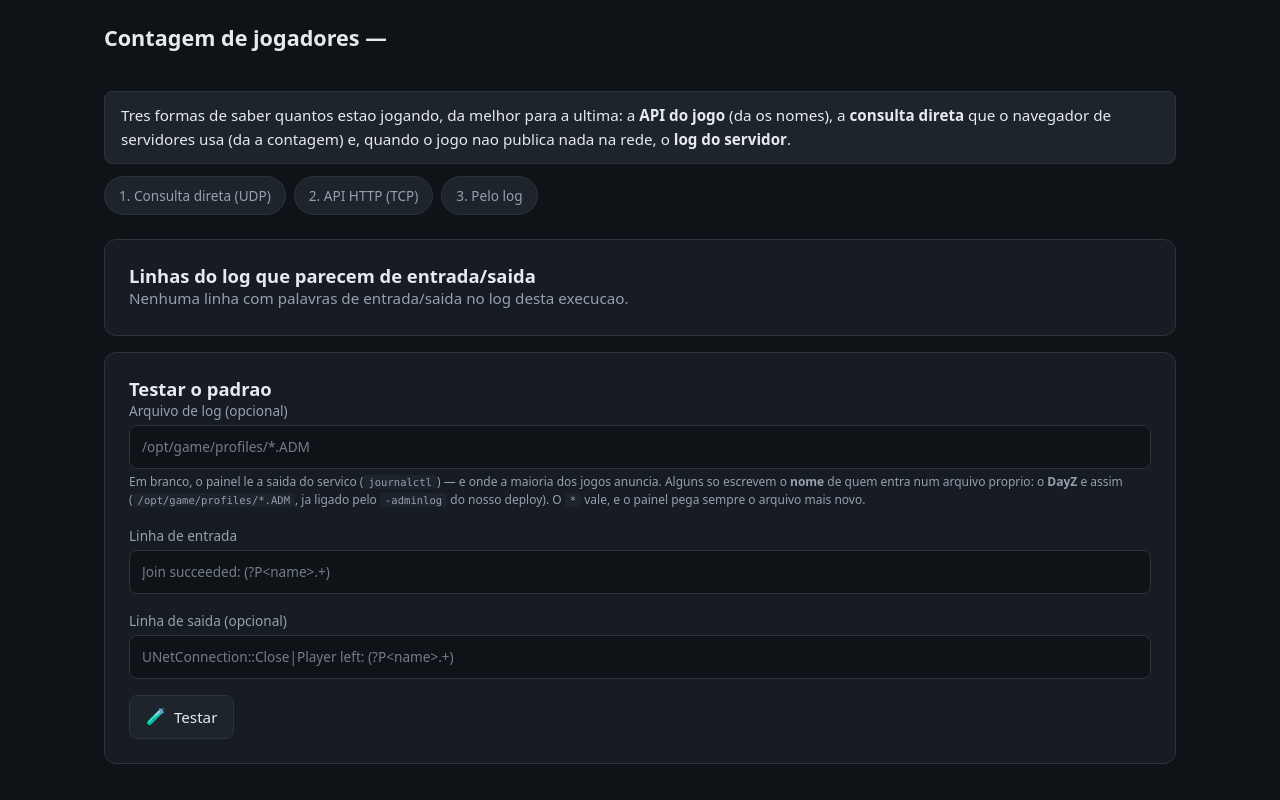
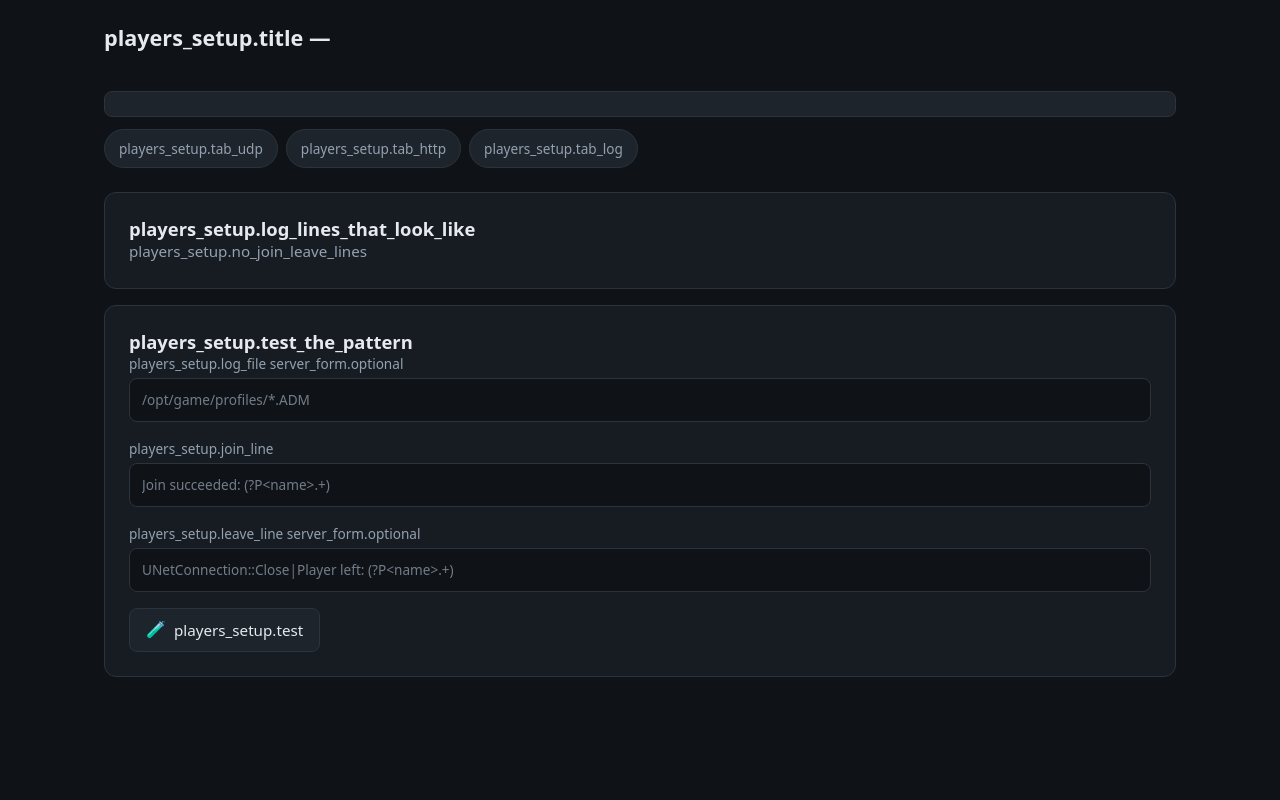
Before and after one commit to ocristopfer/game-server-deploy, a Python web app: template src/gamepanel/templates/players_setup.html in a window 1280 px wide. Run offline with Jinja, Linux system fonts and the light colour scheme; the template is opened without the code that fills it, so the values that code supplies are empty.

Commit message:
i18n(gamepanel): o assistente de contagem de jogadores, o ultimo template
66 chaves, quase todas de prosa: este e o arquivo que EXPLICA por que a conta
de jogadores falha (API que vem desligada de fabrica, jogo que abre porta UDP e
nao fala A2S, nome que so existe no log do DayZ). Texto meio traduzido aqui
seria pior do que nenhum.

O aviso de "nao publica consulta UDP" tem duas chaves, uma para uma porta e
outra para varias: plural e por idioma, nao um 's' colado no fim do numero.

582 chaves, paridade pt/en. As tres abas conferidas nos dois idiomas.

Co-Authored-By: Claude Opus 5 (1M context) <noreply@anthropic.com>

```diff
--- a/src/gamepanel/templates/players_setup.html
+++ b/src/gamepanel/templates/players_setup.html
@@ -3,52 +3,43 @@
 {% import "components/servidor.html" as srv with context %}
 {% block title %}{{ _('players_setup.title') }} &mdash; {{ server.name }}{% endblock %}
 {% block content %}
-{{ ui.cabecalho("Contagem de jogadores — " ~ server.name) }}
+{{ ui.cabecalho(_('players_setup.title') ~ ' — ' ~ server.name) }}
 {{ srv.abas(server, "visao") }}
 
-<div class="flash">
-  Tres formas de saber quantos estao jogando, da melhor para a ultima:
-  a <strong>API do jogo</strong> (da os nomes), a <strong>consulta direta</strong>
-  que o navegador de servidores usa (da a contagem) e, quando o jogo nao publica nada
-  na rede, o <strong>log do servidor</strong>.
-</div>
+<div class="flash">{{ _h('players_setup.intro') }}</div>
 
-<nav class="tabs" aria-label="Como contar">
+<nav class="tabs" aria-label="{{ _('players_setup.how_to_count') }}">
   <a class="tabs__item" href="{{ url_for('players_setup', sid=server.id, aba='porta') }}"
-     {% if aba == 'porta' %}aria-current="page"{% endif %}>1. Consulta direta (UDP)</a>
+     {% if aba == 'porta' %}aria-current="page"{% endif %}>{{ _('players_setup.tab_udp') }}</a>
   <a class="tabs__item" href="{{ url_for('players_setup', sid=server.id, aba='http') }}"
-     {% if aba == 'http' %}aria-current="page"{% endif %}>2. API HTTP (TCP)</a>
+     {% if aba == 'http' %}aria-current="page"{% endif %}>{{ _('players_setup.tab_http') }}</a>
   <a class="tabs__item" href="{{ url_for('players_setup', sid=server.id, aba='log') }}"
-     {% if aba == 'log' %}aria-current="page"{% endif %}>3. Pelo log</a>
+     {% if aba == 'log' %}aria-current="page"{% endif %}>{{ _('players_setup.tab_log') }}</a>
 </nav>
 
 {% if aba == 'porta' %}
 <div class="card">
-  <h2>Portas testadas</h2>
-  <p class="muted small">
-    O painel leu de <code>/proc</code> quais portas UDP estao abertas dentro do container
-    e <strong>qual processo abriu cada uma</strong>, e mandou um <code>A2S_INFO</code> em
-    todas. As detectadas vem primeiro; as marcadas como <em>chute</em> nao estavam abertas
-    e so servem para quando o servidor esta parado.
-  </p>
+  <h2>{{ _('players_setup.ports_tested') }}</h2>
+  <p class="muted small">{{ _h('players_setup.ports_tested_hint') }}</p>
   {% if aviso %}<p class="flash error">{{ aviso }}</p>{% endif %}
   <div class="table-wrap"><table class="jobs">
-    <thead><tr><th>Porta</th><th>Aberta por</th><th>Resposta</th><th>Servidor</th><th></th></tr></thead>
+    <thead><tr><th>{{ _('players_setup.port') }}</th><th>{{ _('players_setup.opened_by') }}</th>
+      <th>{{ _('players_setup.answer') }}</th><th>{{ _('players_setup.server') }}</th><th></th></tr></thead>
     <tbody>
       {% for p in portas %}
       <tr>
         <td><code>{{ p.port }}/udp</code></td>
         <td class="muted small">
           {%- if p.origem == 'detectada' %}<code>{{ p.proc }}</code> (pid {{ p.pid }})
-            {%- if p.infra %} &mdash; infra, nao e o jogo{% endif %}
-          {%- elif p.origem == 'sem-dono' %}aberta, sem processo dono neste container
-          {%- else %}nao estava aberta (chute){% endif -%}
+            {%- if p.infra %} &mdash; {{ _('players_setup.infra_not_the_game') }}{% endif %}
+          {%- elif p.origem == 'sem-dono' %}{{ _('players_setup.open_no_owner') }}
+          {%- else %}{{ _('players_setup.was_not_open') }}{% endif -%}
         </td>
         <td>
           {% if p.ok %}
-            <span class="badge on">{{ p.players }}{% if p.max_players %}/{{ p.max_players }}{% endif %} jogadores</span>
+            <span class="badge on">{{ p.players }}{% if p.max_players %}/{{ p.max_players }}{% endif %} {{ _('charts.players') | lower }}</span>
           {% else %}
-            <span class="muted small">{{ p.error or 'sem resposta' }}</span>
+            <span class="muted small">{{ p.error or _('players_setup.no_answer') }}</span>
           {% endif %}
         </td>
         <td class="muted">{{ p.server_name or '-' }}</td>
@@ -58,71 +49,56 @@
             <input type="hidden" name="csrf" value="{{ csrf_token() }}">
             <input type="hidden" name="player_source" value="a2s">
             <input type="hidden" name="query_port" value="{{ p.port }}">
-            {{ ui.botao("Usar esta", variante="primary") }}
+            {{ ui.botao(_('players_setup.use_this'), variante="primary") }}
           </form>
           {% endif %}
         </td>
       </tr>
       {% else %}
-      <tr><td colspan="5" class="muted">Nenhuma porta para testar.</td></tr>
+      <tr><td colspan="5" class="muted">{{ _('players_setup.no_port_to_test') }}</td></tr>
       {% endfor %}
     </tbody>
   </table></div>
   {% if udp_mudas %}
-  <p class="flash">
-    <strong>Este jogo nao publica consulta UDP.</strong> O processo do servidor abriu
-    {{ udp_do_jogo }} porta{{ 's' if udp_do_jogo > 1 }} UDP e
-    nenhuma respondeu ao <code>A2S_INFO</code> &mdash; nao e porta errada nem firewall:
-    sao as portas do proprio jogo, e elas nao falam o protocolo. A contagem que aparece
-    no navegador do jogo, quando existe, vem do servico da Steam/Epic e nao do servidor.
-    Confira a aba <a href="{{ url_for('players_setup', sid=server.id, aba='http') }}">API
-    HTTP</a> (varios jogos trocaram a query UDP por uma API em TCP) e, se ali tambem nao
-    houver nada, a contagem so pode sair do
-    <a href="{{ url_for('players_setup', sid=server.id, aba='log') }}">log</a>.
-  </p>
+  {# Plural e por idioma: duas chaves, e nao um 's' colado no fim do numero. #}
+  <p class="flash">{{ _h('players_setup.no_udp_query_one' if udp_do_jogo == 1
+                         else 'players_setup.no_udp_query_many', n=udp_do_jogo,
+                         url_http=url_for('players_setup', sid=server.id, aba='http'),
+                         url_log=url_for('players_setup', sid=server.id, aba='log')) }}</p>
   {% else %}
-  <p class="muted small">
-    Nenhuma respondeu? Veja a aba
-    <a href="{{ url_for('players_setup', sid=server.id, aba='http') }}">API HTTP</a> &mdash;
-    varios jogos trocaram a query UDP por uma API de administracao em TCP.
-  </p>
+  <p class="muted small">{{ _h('players_setup.none_answered',
+                               url=url_for('players_setup', sid=server.id, aba='http')) }}</p>
   {% endif %}
 </div>
 
 {% elif aba == 'http' %}
 <div class="card">
-  <h2>Portas TCP que responderam HTTP</h2>
-  <p class="muted small">
-    O painel leu de <code>/proc</code> as portas TCP em <code>LISTEN</code> dentro do
-    container e <strong>qual processo abriu cada uma</strong>, e bateu nelas por HTTP
-    <strong>de dentro do proprio container</strong> &mdash; essas APIs costumam escutar so
-    em <code>127.0.0.1</code>, e e assim que elas devem continuar. Um <code>401</code>
-    tambem e um bom sinal: existe API ali, ela so quer senha. Confira a coluna
-    &quot;Aberta por&quot;: se nao for o processo do jogo, nao e a API dele.
-  </p>
+  <h2>{{ _('players_setup.tcp_answered_http') }}</h2>
+  <p class="muted small">{{ _h('players_setup.tcp_hint') }}</p>
   {% if aviso %}<p class="flash error">{{ aviso }}</p>{% endif %}
   <div class="table-wrap"><table class="jobs">
-    <thead><tr><th>Endereco</th><th>Aberta por</th><th>Status</th><th>Tipo</th><th></th></tr></thead>
+    <thead><tr><th>{{ _('players_setup.address') }}</th><th>{{ _('players_setup.opened_by') }}</th>
+      <th>{{ _('players_setup.status') }}</th><th>{{ _('players_setup.kind') }}</th><th></th></tr></thead>
     <tbody>
       {% for a in achados %}
       <tr>
         <td><code>{{ a.scheme }}://127.0.0.1:{{ a.port }}{{ a.path }}</code></td>
         <td class="muted small">
           {%- if a.origem == 'detectada' %}<code>{{ a.proc }}</code> (pid {{ a.pid }})
-            {%- if a.infra %} &mdash; infra, nao e o jogo{% endif %}
-          {%- elif a.origem == 'sem-dono' %}aberta, sem processo dono neste container
-          {%- else %}nao estava aberta (chute){% endif -%}
+            {%- if a.infra %} &mdash; {{ _('players_setup.infra_not_the_game') }}{% endif %}
+          {%- elif a.origem == 'sem-dono' %}{{ _('players_setup.open_no_owner') }}
+          {%- else %}{{ _('players_setup.was_not_open') }}{% endif -%}
         </td>
         <td>
-          {% if a.generico %}<span class="muted">{{ a.status }} em tudo</span>
+          {% if a.generico %}<span class="muted">{{ _('players_setup.same_on_everything', status=a.status) }}</span>
           {% elif a.status == 200 %}<span class="badge on">200</span>
-          {% elif a.status in (401, 403) %}<span class="badge">{{ a.status }} pede senha</span>
+          {% elif a.status in (401, 403) %}<span class="badge">{{ _('players_setup.asks_for_password', status=a.status) }}</span>
           {% else %}<span class="muted">{{ a.status }}</span>{% endif %}
         </td>
         <td class="muted small">{{ a.content_type }}</td>
         <td>
           {% if a.generico %}
-            <span class="muted small">fala HTTP, mas nao e API de jogo</span>
+            <span class="muted small">{{ _('players_setup.http_but_not_a_game_api') }}</span>
           {% else %}
             {# POST, e nao um link: entre os campos que precisam sobreviver ao clique
                esta a senha de admin do jogo, e na URL ela ficaria no historico do
@@ -134,129 +110,98 @@
               {% for campo, valor in http.items() if campo != 'http_url' %}
               <input type="hidden" name="{{ campo }}" value="{{ valor }}">
               {% endfor %}
-              {{ ui.botao("Usar esta URL", variante="ghost") }}
+              {{ ui.botao(_('players_setup.use_this_url'), variante="ghost") }}
             </form>
           {% endif %}
         </td>
       </tr>
       {% else %}
-      <tr><td colspan="5" class="muted">Nenhuma porta TCP respondeu HTTP.</td></tr>
+      <tr><td colspan="5" class="muted">{{ _('players_setup.no_tcp_answered_http') }}</td></tr>
       {% endfor %}
     </tbody>
   </table></div>
   {% if mudas %}
   <p class="muted small">
-    Sem resposta HTTP em:
+    {{ _('players_setup.no_http_answer_on') }}
     {%- for p in mudas %} <code>{{ p.port }}/tcp</code>
       {%- if p.proc %} (<code>{{ p.proc }}</code>){% endif %}{% if not loop.last %},{% endif %}
     {%- endfor %}.
   </p>
   {% endif %}
   {% if not tem_api %}
-  <p class="flash">
-    <strong>Nenhuma API de jogo respondeu.</strong> Quase sempre e porque ela vem
-    <em>desligada</em> de fabrica e precisa ser ligada na configuracao do servidor &mdash;
-    a porta so passa a existir depois disso. No <strong>Palworld</strong>, no
-    <code>PalWorldSettings.ini</code> (dentro de <code>OptionSettings=(...)</code>):
-    <code>RESTAPIEnabled=True</code>, <code>RESTAPIPort=8212</code> e uma
-    <code>AdminPassword</code> forte. Pare o servidor, edite, suba de novo e recarregue
-    esta pagina. Se o jogo simplesmente nao tem API (RuneScape Dragonwilds nao tem),
-    use a aba <a href="{{ url_for('players_setup', sid=server.id, aba='log') }}">Pelo log</a>.
-  </p>
+  <p class="flash">{{ _h('players_setup.no_game_api',
+                         url=url_for('players_setup', sid=server.id, aba='log')) }}</p>
   {% endif %}
 </div>
 
 <div class="card">
-  <h2>Testar a chamada</h2>
+  <h2>{{ _('players_setup.test_the_call') }}</h2>
   {# POST de proposito: este formulario carrega a senha de admin do jogo (Autenticacao e
      Corpo JSON do login). Num GET ela iria na barra de enderecos. #}
   <form method="post" action="{{ url_for('players_setup', sid=server.id) }}">
     <input type="hidden" name="csrf" value="{{ csrf_token() }}">
     <input type="hidden" name="aba" value="http">
     <input type="hidden" name="testar" value="1">
-    <label>URL
+    <label>{{ _('players_setup.url') }}
       <input name="http_url" value="{{ http.http_url }}" spellcheck="false"
              placeholder="http://127.0.0.1:8212/v1/api/players">
-      <small>
-        Sempre <code>127.0.0.1</code>: a chamada sai de dentro do container, pelo mesmo
-        SSH do resto do painel. Nao precisa abrir nada no roteador.
-      </small>
+      <small>{{ _h('players_setup.url_hint') }}</small>
     </label>
     <div class="row">
-      <label>Autenticacao <span class="muted">(opcional)</span>
+      <label>{{ _('players_setup.auth') }} <span class="muted">{{ _('server_form.optional') }}</span>
         <input name="http_auth" value="{{ http.http_auth }}" spellcheck="false"
                placeholder="basic:admin:senha-de-admin">
-        <small>
-          <code>basic:usuario:senha</code>, <code>bearer:token</code> ou um cabecalho
-          <code>Authorization</code> pronto. Palworld: <code>basic:admin:</code> + a
-          <code>AdminPassword</code> do <code>PalWorldSettings.ini</code>.
-          Para API que autentica por outro cabecalho, use
-          <code>header:Nome: valor</code> &mdash; o TeamSpeak pede
-          <code>header:x-api-key: SUA-CHAVE</code>.
-        </small>
+        <small>{{ _h('players_setup.auth_hint') }}</small>
       </label>
-      <label>Corpo JSON <span class="muted">(opcional)</span>
+      <label>{{ _('players_setup.json_body') }} <span class="muted">{{ _('server_form.optional') }}</span>
         <input name="http_body" value="{{ http.http_body }}" spellcheck="false"
                placeholder='{"function":"QueryServerState"}'>
-        <small>Preenchido, a chamada vira <code>POST</code>. Vazio, e um <code>GET</code>.</small>
+        <small>{{ _h('players_setup.json_body_hint') }}</small>
       </label>
     </div>
     <div class="row">
-      <label>Caminho da lista <span class="muted">(opcional)</span>
+      <label>{{ _('players_setup.list_path') }} <span class="muted">{{ _('server_form.optional') }}</span>
         <input name="http_list_path" value="{{ http.http_list_path }}" spellcheck="false"
                placeholder="players">
       </label>
-      <label>Caminho da contagem <span class="muted">(opcional)</span>
+      <label>{{ _('players_setup.count_path') }} <span class="muted">{{ _('server_form.optional') }}</span>
         <input name="http_count_path" value="{{ http.http_count_path }}" spellcheck="false"
                placeholder="data.serverGameState.numConnectedPlayers">
       </label>
     </div>
 
-    <h3>Login automatico <span class="muted">(opcional)</span></h3>
-    <p class="muted small">
-      Para APIs cujo token <strong>expira</strong> — a do Satisfactory e assim. Preenchendo
-      estes tres campos, o painel troca a senha por um token sozinho, guarda, e quando a API
-      responder <code>401</code> ele refaz o login e repete a consulta. Deixe a
-      <em>Autenticacao</em> acima vazia: quem manda o cabecalho passa a ser o token obtido aqui.
-    </p>
+    <h3>{{ _('players_setup.auto_login') }} <span class="muted">{{ _('server_form.optional') }}</span></h3>
+    <p class="muted small">{{ _h('players_setup.auto_login_hint') }}</p>
     <div class="row">
-      <label>URL de login
+      <label>{{ _('players_setup.login_url') }}
         <input name="http_login_url" value="{{ http.http_login_url }}" spellcheck="false"
                placeholder="https://127.0.0.1:7787/api/v1">
       </label>
-      <label>Caminho do token
+      <label>{{ _('players_setup.token_path') }}
         <input name="http_token_path" value="{{ http.http_token_path }}" spellcheck="false"
                placeholder="data.authenticationToken">
       </label>
     </div>
-    <label>Corpo JSON do login
+    <label>{{ _('players_setup.login_json_body') }}
       <input name="http_login_body" value="{{ http.http_login_body }}" spellcheck="false"
              placeholder='{"function":"PasswordLogin","data":{"password":"SENHA","minimumPrivilegeLevel":"Administrator"}}'>
-      <small>
-        Satisfactory: a senha e a de <strong>admin</strong> definida no cliente ao reivindicar
-        o servidor. O corpo vai para a mesma API, sem cabecalho de autenticacao.
-      </small>
+      <small>{{ _h('players_setup.login_json_body_hint') }}</small>
     </label>
-    <p class="muted small">
-      Deixe os dois caminhos vazios primeiro: o painel procura sozinho uma lista de
-      jogadores e, se nao achar, um numero em chaves conhecidas
-      (<code>currentplayernum</code>, <code>numPlayers</code>, ...). So preencha se ele errar
-      &mdash; a resposta crua aparece abaixo para voce ver o nome certo do campo.
-    </p>
+    <p class="muted small">{{ _h('players_setup.leave_paths_empty') }}</p>
     <div class="form-actions">
-      {{ ui.botao("Testar", icone="🧪") }}
+      {{ ui.botao(_('players_setup.test'), icone="🧪") }}
     </div>
   </form>
 
   {% if erro_http %}<p class="flash error">{{ erro_http }}</p>{% endif %}
   {% if teste_http %}
     <div class="flash ok">
-      Resultado: <strong>{{ teste_http.players }}</strong>
-      {%- if teste_http.max_players %}/{{ teste_http.max_players }}{% endif %} jogador(es)
+      {{ _('players_setup.result') }} <strong>{{ teste_http.players }}</strong>
+      {%- if teste_http.max_players %}/{{ teste_http.max_players }}{% endif %} {{ _('players_setup.players_count') }}
       {%- if teste_http.list %} &mdash; {{ teste_http.list | map(attribute='name') | join(', ') }}{% endif %}
     </div>
     <details>
-      <summary class="muted small">Resposta crua da API</summary>
+      <summary class="muted small">{{ _('players_setup.raw_api_answer') }}</summary>
       <pre class="log">{{ teste_http.amostra }}</pre>
     </details>
     <form method="post" action="{{ url_for('players_use', sid=server.id) }}">
@@ -265,74 +210,60 @@
       {% for campo, valor in http.items() %}
       <input type="hidden" name="{{ campo }}" value="{{ valor }}">
       {% endfor %}
-      {{ ui.botao("Usar esta API", variante="primary", bloco=true) }}
+      {{ ui.botao(_('players_setup.use_this_api'), variante="primary", bloco=true) }}
     </form>
-    <p class="muted small">
-      A senha da API fica guardada no banco do painel em texto puro (e ela precisa ir
-      no cabecalho de cada chamada). Trate <code>panel.db</code> como segredo.
-    </p>
+    <p class="muted small">{{ _h('players_setup.password_in_plain_text') }}</p>
   {% endif %}
 </div>
 
 {% else %}
 <div class="card">
-  <h2>Linhas do log que parecem de entrada/saida</h2>
+  <h2>{{ _('players_setup.log_lines_that_look_like') }}</h2>
   {% if erro_log %}<p class="flash error">{{ erro_log }}</p>{% endif %}
   {% if amostras %}
     <pre class="log">{% for l in amostras %}{{ l }}
 {% endfor %}</pre>
-    <p class="muted small">
-      Ache a linha que aparece quando alguem entra e a que aparece quando alguem sai,
-      e escreva os padroes abaixo. Use <code>(?P&lt;name&gt;.+)</code> onde estiver o nome
-      do jogador &mdash; com o nome nos dois padroes o painel lista quem esta online;
-      sem ele, mostra so a contagem.
-    </p>
+    <p class="muted small">{{ _h('players_setup.find_the_lines') }}</p>
   {% else %}
-    <p class="muted">Nenhuma linha com palavras de entrada/saida no log desta execucao.</p>
+    <p class="muted">{{ _('players_setup.no_join_leave_lines') }}</p>
   {% endif %}
 </div>
 
 <div class="card">
-  <h2>Testar o padrao</h2>
+  <h2>{{ _('players_setup.test_the_pattern') }}</h2>
   <form method="post" action="{{ url_for('players_setup', sid=server.id) }}">
     <input type="hidden" name="csrf" value="{{ csrf_token() }}">
     <input type="hidden" name="aba" value="log">
     <input type="hidden" name="testar" value="1">
-    <label>Arquivo de log <span class="muted">(opcional)</span>
+    <label>{{ _('players_setup.log_file') }} <span class="muted">{{ _('server_form.optional') }}</span>
       <input name="log_path" value="{{ log_path }}" spellcheck="false"
              placeholder="/opt/game/profiles/*.ADM">
-      <small>
-        Em branco, o painel le a saida do servico (<code>journalctl</code>) &mdash; e onde
-        a maioria dos jogos anuncia. Alguns so escrevem o <strong>nome</strong> de quem
-        entra num arquivo proprio: o <strong>DayZ</strong> e assim
-        (<code>/opt/game/profiles/*.ADM</code>, ja ligado pelo <code>-adminlog</code> do
-        nosso deploy). O <code>*</code> vale, e o painel pega sempre o arquivo mais novo.
-      </small>
+      <small>{{ _h('players_setup.log_file_hint') }}</small>
     </label>
-    <label>Linha de entrada
+    <label>{{ _('players_setup.join_line') }}
       <input name="join_re" value="{{ join_re }}" spellcheck="false"
              placeholder="Join succeeded: (?P&lt;name&gt;.+)">
     </label>
-    <label>Linha de saida <span class="muted">(opcional)</span>
+    <label>{{ _('players_setup.leave_line') }} <span class="muted">{{ _('server_form.optional') }}</span>
       <input name="leave_re" value="{{ leave_re }}" spellcheck="false"
              placeholder="UNetConnection::Close|Player left: (?P&lt;name&gt;.+)">
     </label>
     <div class="form-actions">
-      {{ ui.botao("Testar", icone="🧪") }}
+      {{ ui.botao(_('players_setup.test'), icone="🧪") }}
     </div>
   </form>
 
   {% if teste %}
     <div class="flash {{ 'ok' if teste.players else '' }}">
-      Resultado: <strong>{{ teste.players }}</strong> jogador(es) online agora
+      {{ _('players_setup.result') }} <strong>{{ teste.players }}</strong> {{ _('players_setup.players_online_now') }}
       {% if teste.list %} &mdash; {{ teste.list | map(attribute='name') | join(', ') }}{% endif %}
     </div>
     {% if teste.casaram %}
-      <p class="muted small">Ultimas linhas que casaram com os padroes:</p>
+      <p class="muted small">{{ _('players_setup.last_matching_lines') }}</p>
       <pre class="log">{% for l in teste.casaram %}{{ l }}
 {% endfor %}</pre>
     {% else %}
-      <p class="muted small">Nenhuma linha casou com os padroes &mdash; confira a grafia.</p>
+      <p class="muted small">{{ _('players_setup.no_line_matched') }}</p>
     {% endif %}
     <form method="post" action="{{ url_for('players_use', sid=server.id) }}">
       <input type="hidden" name="csrf" value="{{ csrf_token() }}">
@@ -340,7 +271,7 @@
       <input type="hidden" name="join_re" value="{{ join_re }}">
       <input type="hidden" name="leave_re" value="{{ leave_re }}">
       <input type="hidden" name="log_path" value="{{ log_path }}">
-      {{ ui.botao("Usar estes padroes", variante="primary", bloco=true) }}
+      {{ ui.botao(_('players_setup.use_these_patterns'), variante="primary", bloco=true) }}
     </form>
   {% endif %}
 </div>
```
Also changed, not shown: src/gamepanel/i18n/en.py (+135 -0 lines), src/gamepanel/i18n/pt.py (+135 -0 lines).
